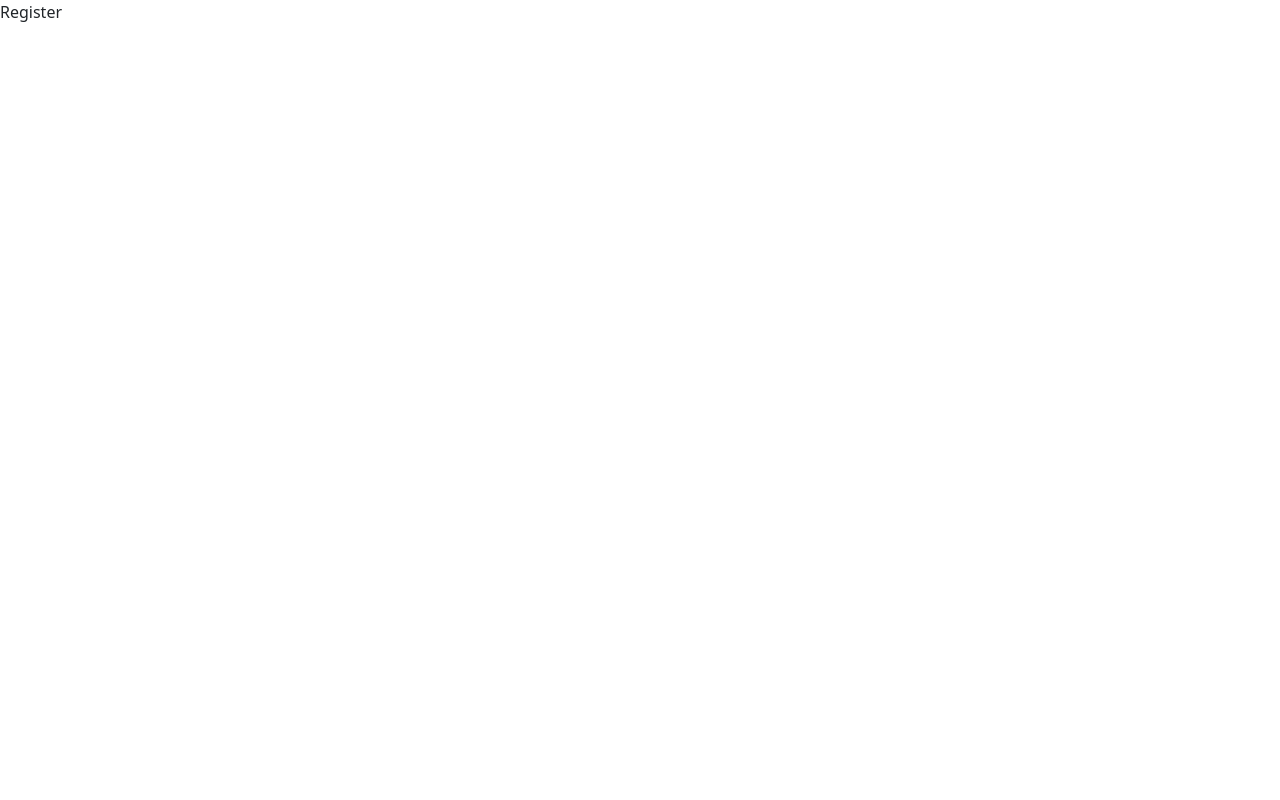
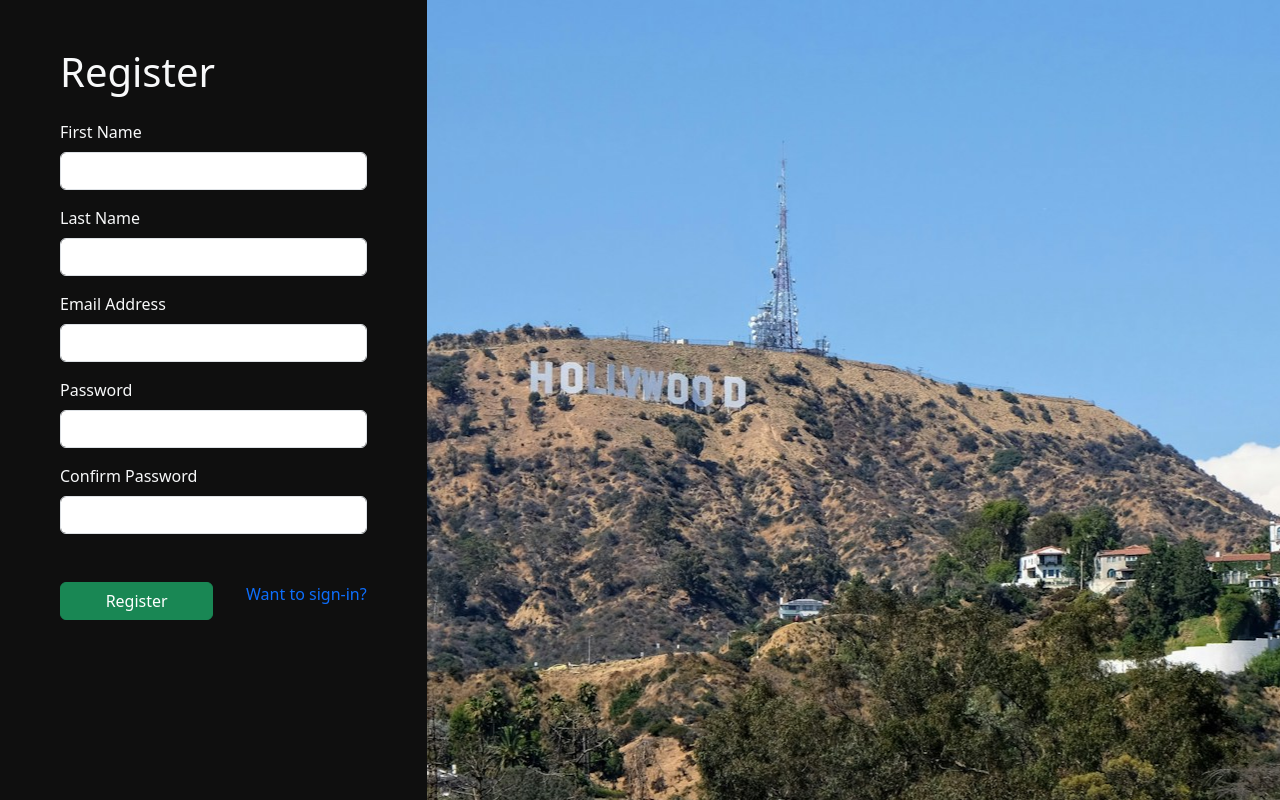
Before and after one commit to captainmio/movie_app, a React (Vite) app in the folder client/: page /register in a window 1280 px wide. Built offline with nearby package versions, Linux system fonts and the light colour scheme.

Commit message:
register page form layout

```diff
--- /dev/null
+++ b/client/src/components/pageHeader.tsx
@@ -0,0 +1,16 @@
+type propsType = {
+  title: string;
+  className?: string;
+};
+
+const pageHeader = (props: propsType) => {
+  const { title, className: additionalClass } = props; // Rename to avoid confusion
+
+  return (
+    <h1 className={`text-light ${additionalClass || ''}`}>
+      {title}
+    </h1>
+  );
+};
+
+export default pageHeader;
--- a/client/src/pages/Login.tsx
+++ b/client/src/pages/Login.tsx
@@ -3,9 +3,10 @@
 import api from "../services/api/api";
 
 import { Link } from "react-router";
+import PageHeader from "../components/pageHeader";
 
 type Inputs = {
-  username?: string,
+  email?: string,
   password?: string,
 };
 
@@ -14,11 +15,11 @@
   const { register, handleSubmit, formState: { errors } } = useForm<Inputs>();
 
   const onSubmit = (data: Inputs) => {
-    const username = data.username;
+    const email = data.email;
     const password = data.password;
 
     api.post('/login', {
-      username,
+      email,
       password
     }).then(() => {
       console.log('Success')
@@ -30,13 +31,13 @@
     <div className="row min-vh-100 black_bg">
       <div className="col-lg-4 col-md-4 col-sm-6 col-xs-12 h-100">
         <div className="p-5">
-          <h3 className="mb-4 text-default text-light">Login screen</h3>
+          <PageHeader title="Login" className="mb-4"/>
           <form onSubmit={handleSubmit(onSubmit)}>
             <div className="mb-3">
-              <input className="form-control w-100" type="text" placeholder="username" {...register("username", { required: "Username is required"})} />
-              {errors.username && (
+              <input className="form-control w-100" type="text" placeholder="email" {...register("email", { required: "Email is required"})} />
+              {errors.email && (
                 <p className="text-danger fw-bold text-end">
-                  {errors.username.message}
+                  {errors.email.message}
                 </p>
               )}
             </div>
--- a/client/src/pages/Register.tsx
+++ b/client/src/pages/Register.tsx
@@ -1,5 +1,104 @@
+import { useForm } from "react-hook-form";
+import PageHeader from "../components/pageHeader";
+import { Link } from "react-router";
+
+
+type FormInputs = {
+  firstName: string,
+  lastName: string,
+  email: string,
+  password: string,
+  confirmPassword: string
+};
+
 const Register = () => {
-  return <div>Register</div>;
+
+  const { register, handleSubmit, formState: { errors }, watch } = useForm<FormInputs>();
+
+  const onSubmit = (data: FormInputs) => {
+    console.log(data)
+  }
+
+  return <>
+  <div className="container-fluid">
+    <div className="row min-vh-100 black_bg">
+    <div className="col-lg-4 col-md-4 col-sm-6 col-xs-12 h-100">
+        <div className="p-5">
+          <PageHeader title="Register" className="mb-4"/>
+          <form onSubmit={handleSubmit(onSubmit)}>
+            <div className="mb-3">
+              <label className="text-light mb-2">First Name</label>
+              <input className="form-control w-100" type="text" {...register("firstName", { required: "This field is required"})} />
+              {errors.firstName && (
+                <p className="text-danger text-end mt-1">
+                  {errors.firstName.message}
+                </p>
+              )}
+            </div>
+
+            <div className="mb-3">
+              <label className="text-light mb-2">Last Name</label>
+              <input className="form-control w-100" type="text" {...register("lastName", { required: "This field is required"})} />
+              {errors.lastName && (
+                <p className="text-danger text-end mt-1">
+                  {errors.lastName.message}
+                </p>
+              )}
+            </div>
+
+            <div className="mb-3">
+              <label className="text-light mb-2">Email Address</label>
+              <input className="form-control w-100" type="text" {...register("email", { required: "This field is required", pattern: {
+                  value: /\S+@\S+\.\S+/,
+                  message: "Entered value does not match email format",
+                }
+              })} />
+              {errors.email && (
+                <p className="text-danger text-end mt-1">
+                  {errors.email.message}
+                </p>
+              )}
+            </div>
+
+            <div className="mb-3">
+              <label className="text-light mb-2">Password</label>
+              <input className="form-control w-100" type="password" {...register("password", { required: "This field is required"})} />
+              {errors.password && (
+                <p className="text-danger text-end mt-1">
+                  {errors.password.message}
+                </p>
+              )}
+            </div>
+
+            <div className="mb-5">
+              <label className="text-light mb-2">Confirm Password</label>
+              <input className="form-control w-100" type="password" {...register("confirmPassword", { required: "This field is required", validate: (value: string) => {
+                // validate to make sure that password and confirm password are the same
+                if (watch('password') != value) {
+                  return "Your passwords do no match";
+                }
+              }
+            })} />
+              {errors.confirmPassword && (
+                <p className="text-danger text-end mt-1">
+                  {errors.confirmPassword.message}
+                </p>
+              )}
+            </div>
+
+            <Link to="/login" className="link-underline link-underline-opacity-0 link-opacity-100-hover float-end">
+            Want to sign-in?
+            </Link>
+            <input type="submit" value="Register" className="btn btn-success w-50 rounded-10 d-block" />
+          </form>
+        </div>
+      </div>
+      <div className="col-lg-8 col-md-8 col-sm-6 col-xs-12 login_splash">
+
+      </div>
+    </div>
+  </div>
+  </>;
 };
 
 export default Register;
```
